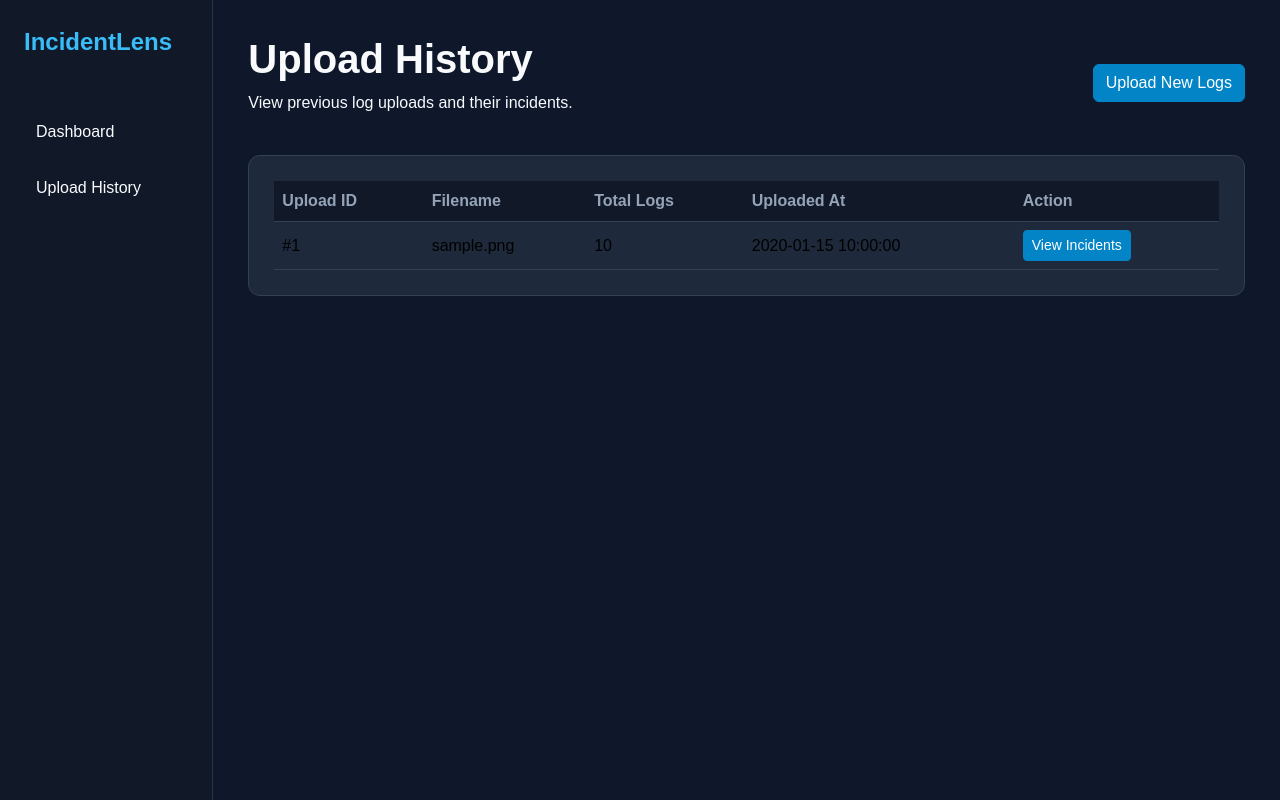
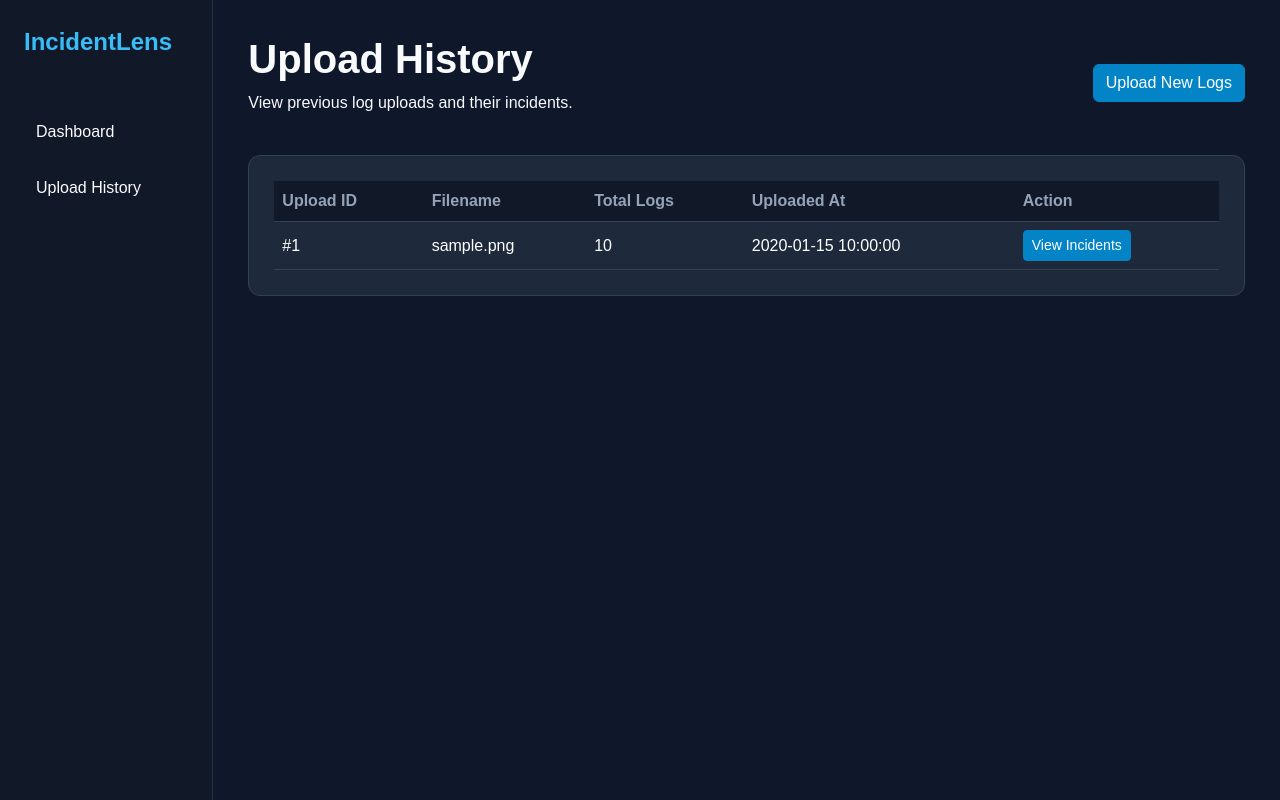
Before and after one commit to ahrarmofiz01/MY-WEB, a Flask app: page /history in a window 1280 px wide. Run offline with Flask 3, Linux system fonts and the light colour scheme; tables that the repository leaves empty hold one stand-in row (values such as "Sample post"); some libraries are stand-ins or nearby versions.

Commit message:
history css chnage

```diff
--- a/templates/history.html
+++ b/templates/history.html
@@ -159,19 +159,19 @@
 
                             <tr>
 
-                                <td>
+                                <td style="color:white;">
                                     #{{ upload[0] }}
                                 </td>
 
-                                <td>
+                                <td style="color:white;">
                                     {{ upload[1] }}
                                 </td>
 
-                                <td>
+                                <td style="color:white;">
                                     {{ upload[2] }}
                                 </td>
 
-                                <td>
+                                <td style="color:white;">
                                     {{ upload[3] }}
                                 </td>
 
```
